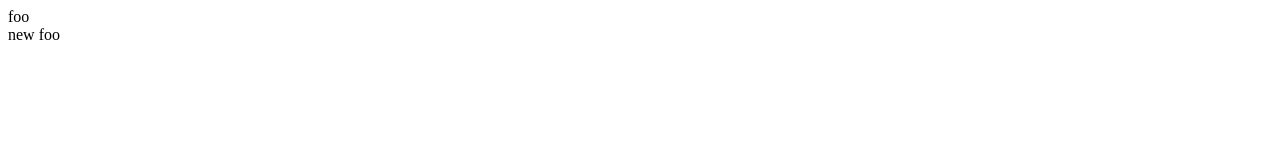
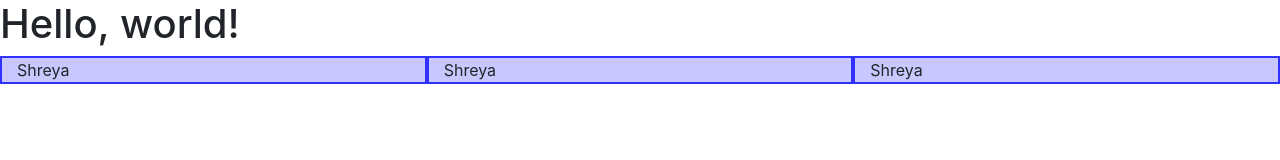
Before and after one commit to shreya857/AtomFiles, a plain HTML site: page public/Index.html in a window 1280 px wide. Drawn offline with nearby package versions, Linux system fonts and the light colour scheme.

Commit message:
Added a row

```diff
--- a/public/Index.html
+++ b/public/Index.html
@@ -1,14 +1,39 @@
-<!doctype>
-<html>
+<!doctype html>
+<html lang="en">
   <head>
+    <!-- Required meta tags -->
+    <meta charset="utf-8">
+    <meta name="viewport" content="width=device-width, initial-scale=1, shrink-to-fit=no">
 
+    <!-- Bootstrap CSS -->
+    <link rel="stylesheet" href="https://stackpath.bootstrapcdn.com/bootstrap/4.1.3/css/bootstrap.min.css" integrity="sha384-MCw98/SFnGE8fJT3GXwEOngsV7Zt27NXFoaoApmYm81iuXoPkFOJwJ8ERdknLPMO" crossorigin="anonymous">
+    <style type="text/css">
+      .placeholder {
+        background-color: rgb(200, 200, 255);
+        border:2px solid rgb(50, 50, 300);
+      }
+    </style>
+    <title>Project Dashboard</title>
   </head>
   <body>
-    <div>
-      foo
+    <h1>Hello, world!</h1>
+    <div class="container-fluid">
+      <div class="row">
+        <div class="col placeholder">
+          Shreya
+        </div>
+        <div class="col placeholder">
+          Shreya
+        </div>
+        <div class="col placeholder">
+          Shreya
+        </div>
+
+      </div>
+
     </div>
-    <div>
-      new foo
-    </div>
+
+
+
   </body>
-  </html>
+</html>
```
